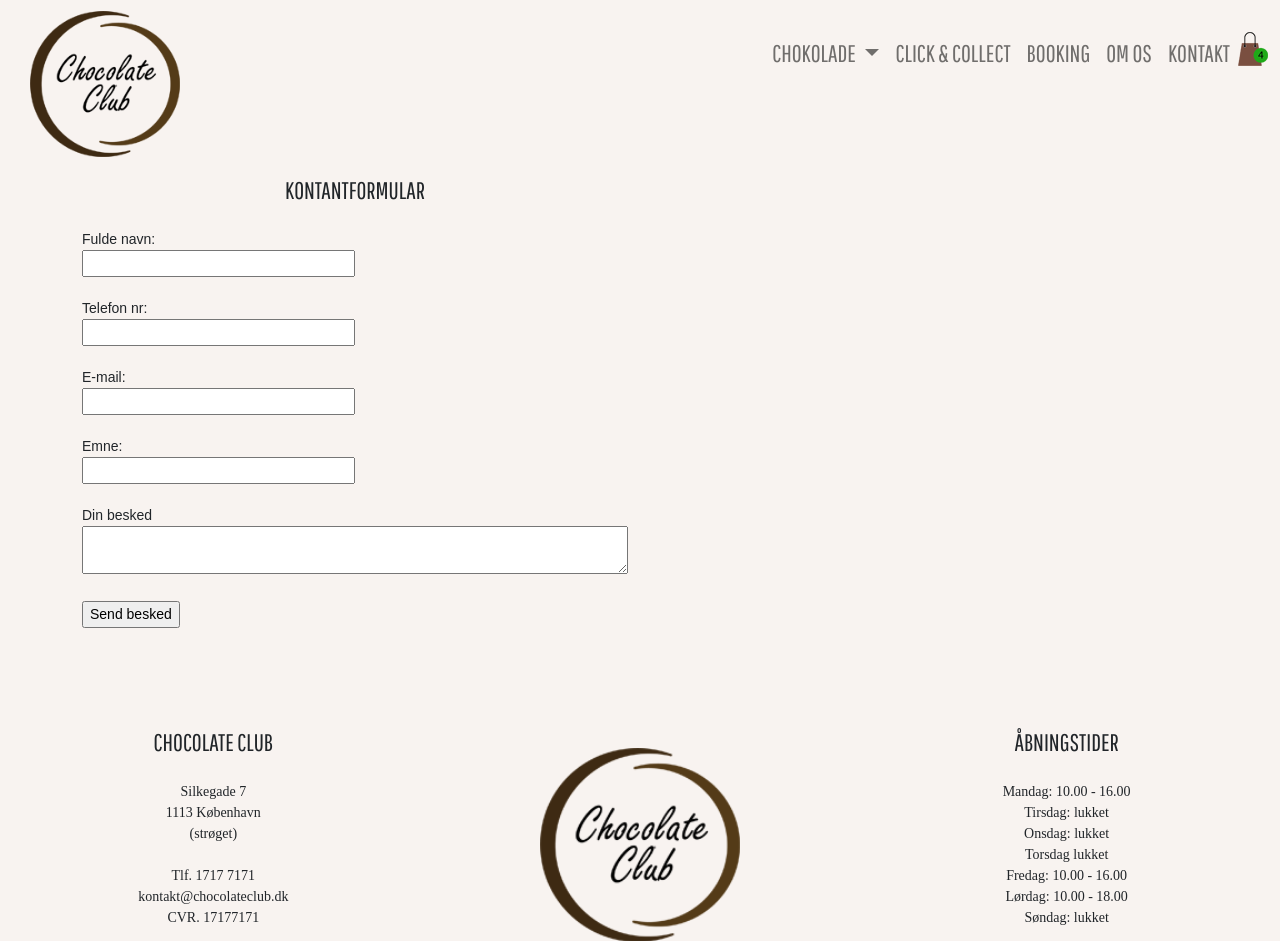
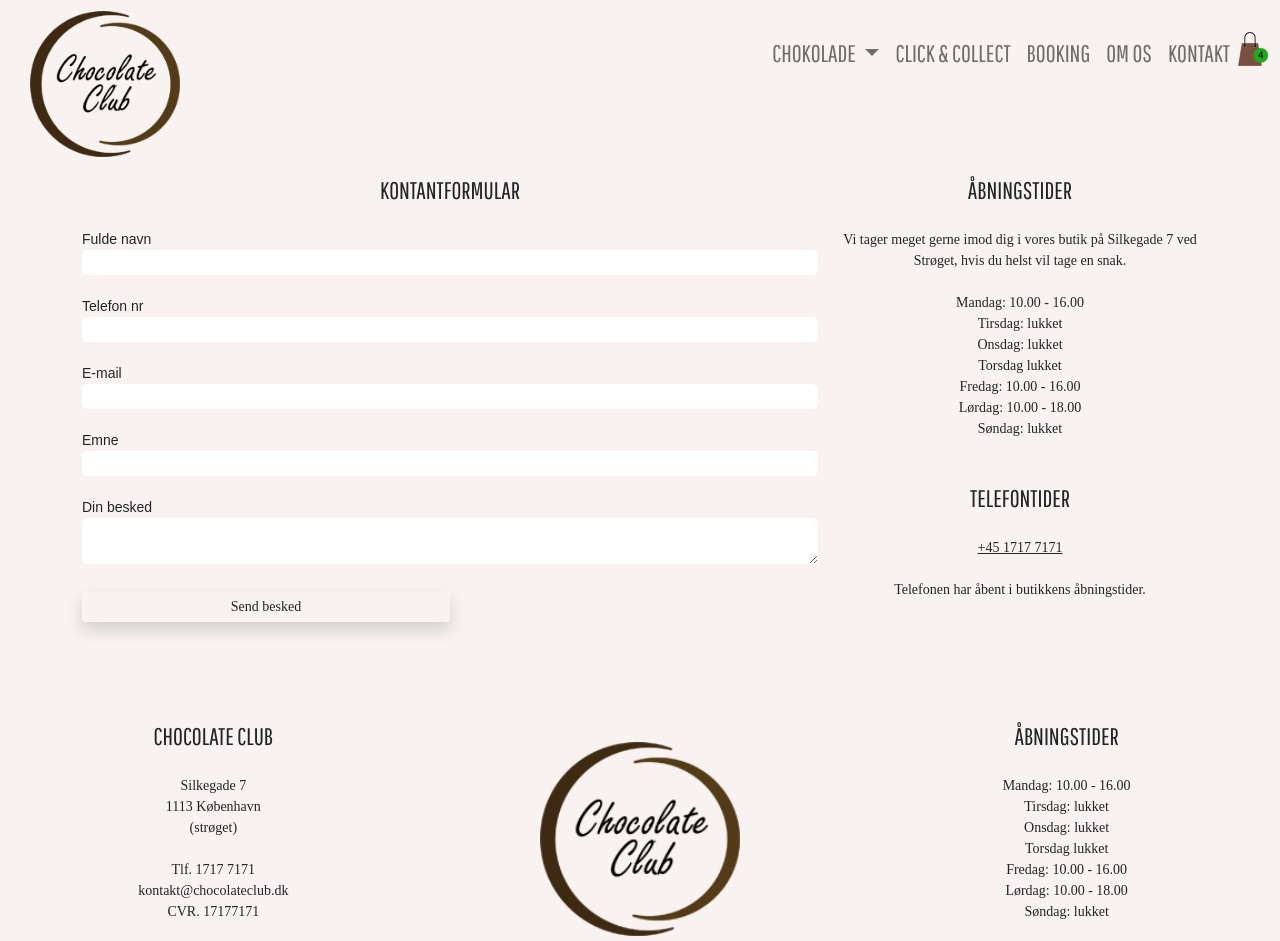
Before and after one commit to CatjaKimNielsen/2.sem.eks_ChocolateClub, a PHP site: page /Kontakt.php in a window 1280 px wide. Shown: the top 941 px of the page. Run offline with PHP 8.4, Linux system fonts and the light colour scheme; style sheets or scripts are compiled from the project's sources; some libraries are stand-ins or nearby versions; some web fonts are replaced.

Commit message:
Kontakt: de sidste ting er koder, der er kommet styling på kontaktformularen og SEO er på plads.

```diff
--- a/Kontakt.php
+++ b/Kontakt.php
@@ -6,18 +6,18 @@
 
     <meta charset="utf-8">
 
-    <title> Chocolate Club </title>
-    <meta name="description" content="...">
+    <title> Kontakt </title>
+    <meta name="description" content="Der er mange muligheder for at komme i kontakt med Chocolate Club. Vi har både en kontaktformular, et telefonnummer, en a-mail og du er også mere end velkommen til at besøge os på vores adresse.">
     <meta name="robots" content="All">
-    <meta name="author" content="Udgiver">
+    <meta name="author" content="Catja Kim Nielsen & Susane Buch">
     <meta name="copyright" content="Information om copyright">
     <meta name="viewport" content="width=device-width, initial-scale=1">
 
-    <meta property="og:title" content="Chocolate Club">
+    <meta property="og:title" content="Chocolate Club | Kontakt">
     <meta property="og:type" content="website">
-    <meta property="og:url" content="...">
-    <meta property="og:image" content="...">
-    <meta property="og:description" content="...">
+    <meta property="og:url" content="https://www.catjakimnielsen.dk/Eksamner/2.semester/Kontakt.php">
+    <meta property="og:image" content="https://www.catjakimnielsen.dk/Eksamner/2.semester/image/ChocolateClub_Slider_5chokolader.png">
+    <meta property="og:description" content="Der er mange muligheder for at komme i kontakt med Chocolate Club. Vi har både en kontaktformular, et telefonnummer, en a-mail og du er også mere end velkommen til at besøge os på vores adresse.">
     <meta property="og:locale" content="da.DK">
 
     <link href="css/bootstrap.css" rel="stylesheet" type="text/css">
@@ -36,39 +36,53 @@
 
     <?php include "includes/header.php"; ?>
 
-    <div class="container mt-5">
+    <section class="container mt-5">
         <div class="row">
-            <div class="col-12 col-sm-6 col-xl-6">
+            <div class="col-12 col-sm-6 col-xl-8">
                 <div class="text-center p-4">
                     <h1 class="overskrift">KONTANTFORMULAR</h1>
                 </div>
-
                 <div method="get" action="index.html">
-                    <label for="Navn" class="name">Fulde navn:</label>
+                    <label for="Navn" class="name">Fulde navn</label>
                     <br>
-                    <input id="Navn" class="formularbox w-50" name="Navn" type="text" placeholder="" value="">
+                    <input id="Navn" class="formularboks w-100" name="Navn" type="text" placeholder="" value="">
                     <br><br>
-                    <label for="email" class="tlf">Telefon nr:</label>
+                    <label for="Nummer" class="tlf">Telefon nr</label>
                     <br>
-                    <input id="Navn" class="formularbox w-50" name="tlf" type="text" placeholder="" value="">
+                    <input id="Nummer" class="formularboks w-100" name="Nummer" type="text" placeholder="" value="">
                     <br><br>
-                    <label for="Navn" class="email">E-mail:</label>
+                    <label for="Email" class="email">E-mail</label>
                     <br>
-                    <input name="email" class="formularbox w-50" type="email" id="email" placeholder="" value="">
+                    <input name="Email" class="formularboks w-100" type="email" id="Email" placeholder="" value="">
                     <br><br>
-                    <label for="Navn" class="subject">Emne:</label>
+                    <label for="Emne" class="subject">Emne</label>
                     <br>
-                    <input id="Navn" class="formularbox w-50" name="Navn" type="text" placeholder="" value="">
+                    <input id="Emne" class="formularboks w-100" name="Emne" type="text" placeholder="" value="">
                     <br><br>
-                    <label for="besked" class="besked">Din besked</label>
+                    <label for="Besked" class="besked">Din besked</label>
                     <br>
-                    <textarea id="besked" class="formularbox w-100" name="besked" placeholder=""></textarea>
+                    <textarea id="Besked" class="formularboks w-100" name="Besked" placeholder=""></textarea>
                     <br><br>
-                    <input type="submit" class="sendknap" value="Send besked">
+                    <input type="submit" class="btn btn-sm bg-header_footer shadow w-50 tekst" value="Send besked">
                 </div>
             </div>
+            <div class="col-12 col-sm-6 col-xl-4">
+                <div class="text-center p-4">
+                    <h2 class="overskrift">ÅBNINGSTIDER</h2>
+                </div>
+                <p class="tekst text-center"> Vi tager meget gerne imod dig i vores butik på Silkegade 7 ved Strøget, hvis du helst vil tage en snak. </p>
+                <br>
+                <p class="tekst text-center"> Mandag: 10.00 - 16.00 <br> Tirsdag: lukket <br> Onsdag: lukket <br> Torsdag lukket <br> Fredag: 10.00 - 16.00 <br> Lørdag: 10.00 - 18.00 <br> Søndag: lukket </p>
+                <br>
+                <div class="text-center p-4">
+                    <h2 class="overskrift">TELEFONTIDER</h2>
+                </div>
+                <p class="tekst text-center text-decoration-underline"> +45 1717 7171</p>
+                <br>
+                <p class="tekst text-center"> Telefonen har åbent i butikkens åbningstider. </p>
+            </div>
         </div>
-    </div>
+    </section>
 
 
 
```
